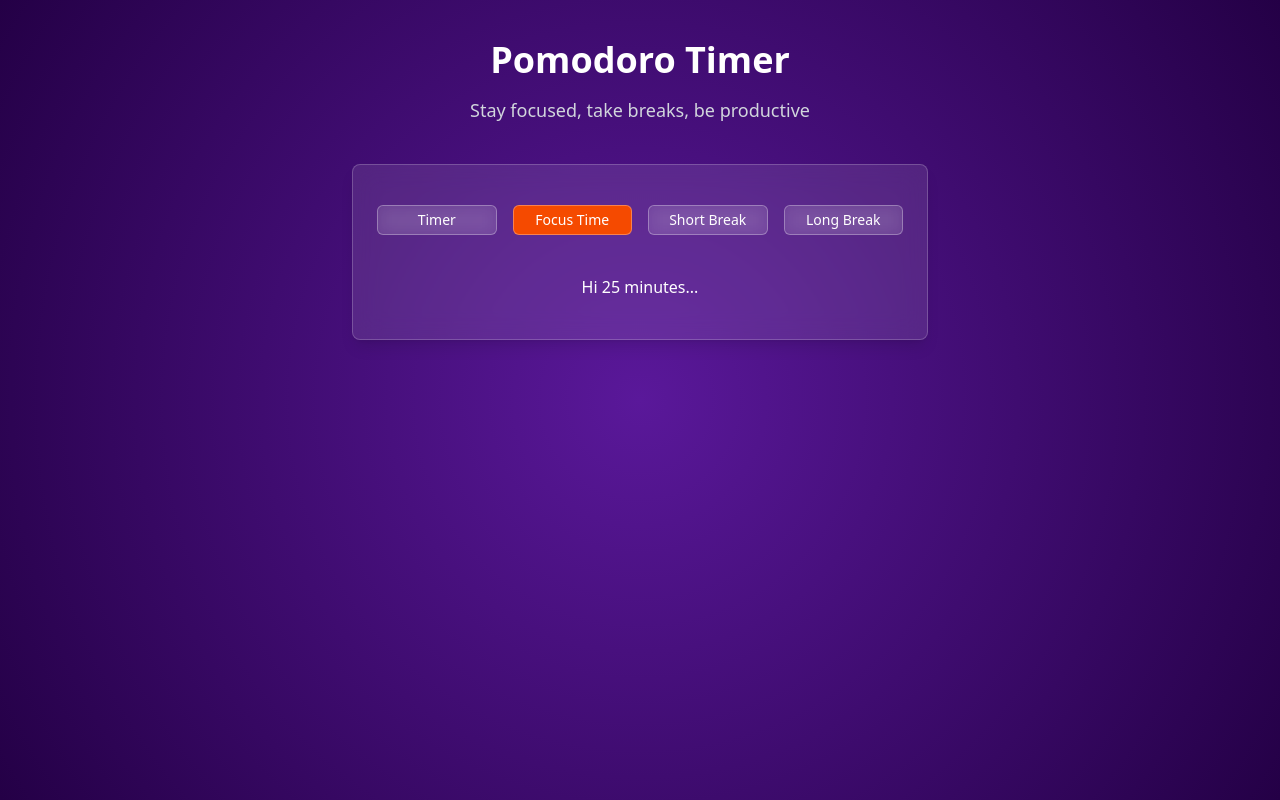
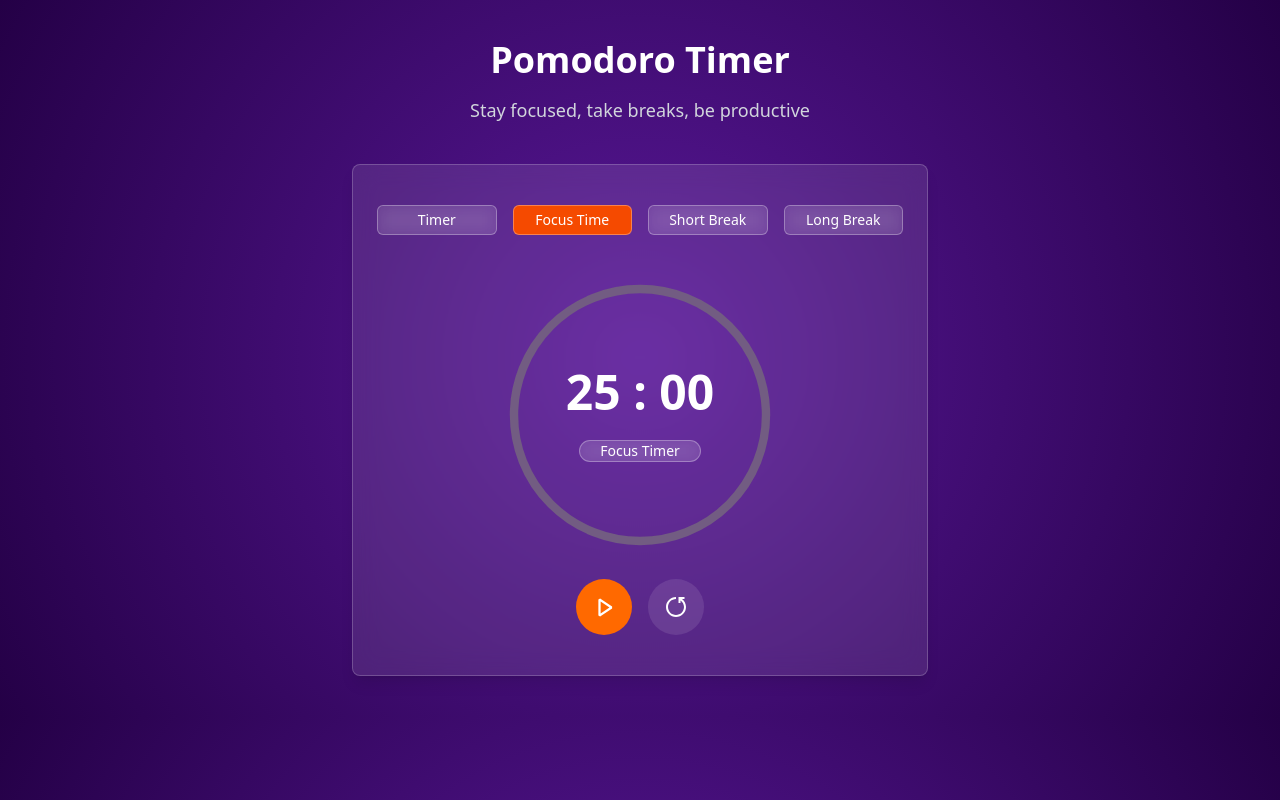
Before and after one commit to pirate08/pomodoro-timer, a Next.js app: page / in a window 1280 px wide. Built offline with nearby package versions, Linux system fonts and the light colour scheme.

Commit message:
Focus Timer is ready..

```diff
--- a/src/components/FocusTimer.tsx
+++ b/src/components/FocusTimer.tsx
@@ -1,9 +1,79 @@
-import React from 'react';
+'use client';
+
+import ProgressBar from '@/ui/ProgressBar';
+import React, { useState, useEffect } from 'react';
+import { RiResetLeftLine } from 'react-icons/ri';
+import { IoIosPause } from 'react-icons/io';
+import { VscDebugStart } from 'react-icons/vsc';
+
+const TOTAL_SECONDS = 25 * 60;
 
 const FocusTimer = () => {
+  const [start, setStart] = useState<boolean>(false);
+  const [isRunning, setIsRunning] = useState<boolean>(false);
+  const [timeLeft, setTimeLeft] = useState<number>(TOTAL_SECONDS);
+
+  useEffect(() => {
+    let interval: NodeJS.Timeout;
+    if (isRunning && timeLeft > 0) {
+      interval = setInterval(() => {
+        setTimeLeft((prev) => prev - 1);
+      }, 1000);
+    } else if (timeLeft <= 0) {
+      setIsRunning(false);
+      setTimeLeft(TOTAL_SECONDS);
+    }
+    return () => clearInterval(interval);
+  }, [isRunning, timeLeft]);
+
+  // --Format time in MM : SS
+  const formatTime = (seconds: number): string => {
+    const m = Math.floor(seconds / 60)
+      .toString()
+      .padStart(2, '0');
+    const s = (seconds % 60).toString().padStart(2, '0');
+    return `${m} : ${s}`;
+  };
+
+  // --Handle start and pause
+  const handleStartPause = () => {
+    setStart(!start);
+    setIsRunning(!isRunning);
+  };
+
+  // --Handle reset
+  const handleReset = () => {
+    setIsRunning(false);
+    setTimeLeft(TOTAL_SECONDS);
+    setStart(false);
+  };
+
+  // --Progress bar calculation
+  const progress = ((TOTAL_SECONDS - timeLeft) / TOTAL_SECONDS) * 100;
+
   return (
-    <div className='flex items-center justify-center text-white h-full mt-10'>
-      <h1>Hi 25 minutes...</h1>
+    <div className='flex flex-col items-center justify-center text-white h-full mt-10'>
+      {/* --Progressbar-- */}
+      <div>
+        <ProgressBar
+          time={formatTime(timeLeft)}
+          label='Focus Timer'
+          progress={progress}
+        />
+      </div>
+      {/* --Buttons-- */}
+      <div className='mt-6 flex gap-4'>
+        <button
+          onClick={() => handleStartPause()}
+          className='text-2xl text-white bg-orange-500 hover:bg-orange-600 rounded-full p-4 cursor-pointer'>
+          {start ? <IoIosPause /> : <VscDebugStart />}
+        </button>
+        <button
+          onClick={() => handleReset()}
+          className='text-2xl text-white bg-white/10 hover:bg-white/20 rounded-full p-4 cursor-pointer'>
+          <RiResetLeftLine />
+        </button>
+      </div>
     </div>
   );
 };
--- a/src/components/PomodoroTimer.tsx
+++ b/src/components/PomodoroTimer.tsx
@@ -3,7 +3,7 @@ import ItemBar from '../ui/ItemBar';
 
 const PomodoroTimer = () => {
   return (
-    <div className='font-sans flex flex-col gap-10 justify-start h-screen items-center p-10 pb-10 '>
+    <div className='font-sans flex flex-col gap-10 justify-start h-full items-center p-10 pb-10 '>
       {/* --Title and Paragraph-- */}
       <div className='flex flex-col items-center gap-4'>
         <h1 className='text-3xl md:text-4xl font-bold text-center'>
--- a/src/components/Timer.tsx
+++ b/src/components/Timer.tsx
@@ -6,13 +6,14 @@ import { RiResetLeftLine } from 'react-icons/ri';
 import { IoIosPause } from 'react-icons/io';
 import { VscDebugStart } from 'react-icons/vsc';
 
-const TOTAL_SECONDS = 86400; // 24 hours in seconds
+const TOTAL_SECONDS = 86400;
 
 const Timer = () => {
   const [isRunning, setIsRunning] = useState<boolean>(false);
   const [timePassed, setTimePassed] = useState<number>(0);
   const [start, setStart] = useState<boolean>(false);
 
+  // Handle timer start and pause
   useEffect(() => {
     let interval: NodeJS.Timeout;
     if (isRunning && timePassed < TOTAL_SECONDS) {
@@ -23,6 +24,7 @@ const Timer = () => {
     return () => clearInterval(interval);
   }, [isRunning, timePassed]);
 
+  // Format time in HH : MM : SS
   const formatTime = (totalSeconds: number): string => {
     const h = Math.floor(totalSeconds / 3600)
       .toString()
@@ -44,6 +46,7 @@ const Timer = () => {
           progress={(timePassed / TOTAL_SECONDS) * 100}
         />
       </div>
+      {/* --Buttons-- */}
       <div className='mt-6 flex gap-4'>
         <button
           onClick={() => setStart(!start)}
@@ -58,6 +61,7 @@ const Timer = () => {
           onClick={() => {
             setIsRunning(false);
             setTimePassed(0);
+            setStart(false);
           }}
           className='text-2xl text-white bg-white/10 hover:bg-white/20 rounded-full p-4 cursor-pointer'>
           <RiResetLeftLine />
--- a/src/ui/ItemBar.tsx
+++ b/src/ui/ItemBar.tsx
@@ -22,21 +22,6 @@ const itemBarItems: ItemBarItem[] = [
 
 const ItemBar = () => {
   const [selected, setSelected] = useState<string>('Focus Time');
-
-  const renderComponent = () => {
-    switch (selected) {
-      case 'Timer':
-        return <Timer />;
-      case 'Focus Time':
-        return <FocusTimer />;
-      case 'Short Break':
-        return <ShortBreak />;
-      case 'Long Break':
-        return <LongBreak />;
-      default:
-        return <FocusTimer />;
-    }
-  };
 
   return (
     <div>
@@ -74,8 +59,19 @@ const ItemBar = () => {
           );
         })}
       </div>
-      {/* Rendering the component */}
-      <div>{renderComponent()}</div>
+
+      {/* Render components - Timer persists, others are conditional */}
+      <div>
+        {/* Timer component - always mounted, just hidden when not selected */}
+        <div className={selected === 'Timer' ? 'block' : 'hidden'}>
+          <Timer />
+        </div>
+
+        {/* Other components - conditionally rendered (will reset when switching) */}
+        {selected === 'Focus Time' && <FocusTimer />}
+        {selected === 'Short Break' && <ShortBreak />}
+        {selected === 'Long Break' && <LongBreak />}
+      </div>
     </div>
   );
 };
--- a/src/ui/ProgressBar.tsx
+++ b/src/ui/ProgressBar.tsx
@@ -10,6 +10,8 @@ const ProgressBar = ({ time, label, progress }: ProgressBarProps) => {
   // Calculate the stroke dash offset based on the progress
   const strokeDasharray = 283;
   const strokeDashOffset = strokeDasharray - (progress / 100) * strokeDasharray;
+
+  const textSize = label === 'Timer' ? 'text-4xl' : 'text-5xl';
 
   return (
     <div>
@@ -39,7 +41,7 @@ const ProgressBar = ({ time, label, progress }: ProgressBarProps) => {
           />
         </svg>
         <div className='absolute inset-0 flex items-center flex-col justify-center'>
-          <h1 className='text-4xl font-bold text-white mb-6'>{time}</h1>
+          <h1 className={`${textSize} font-bold text-white mb-6`}>{time}</h1>
           <h1 className='text-sm bg-white/10 hover:bg-white/20 text-white hover:text-black border cursor-pointer border-white/30 px-5  rounded-full backdrop-blur-sm transition-colors duration-200'>
             {label}
           </h1>
```
